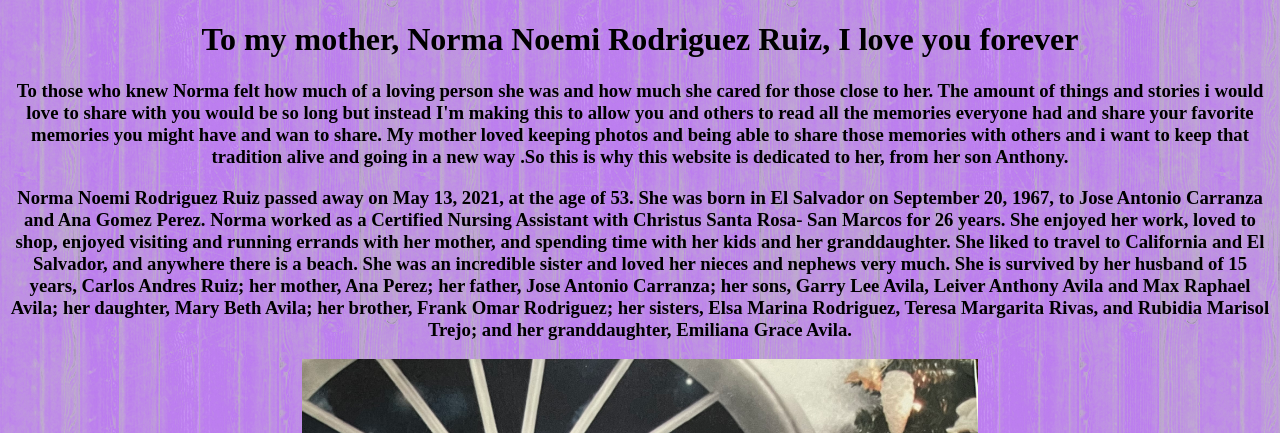
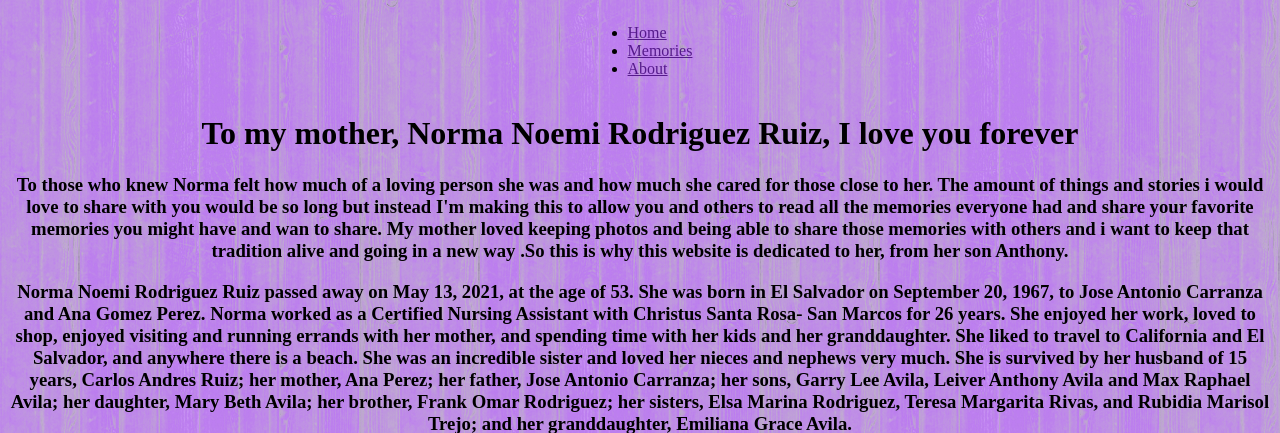
Before and after one commit to Avila0000/Full-Stack-Project, a Django app: page / in a window 1280 px wide. Shown: the top 433 px of the page. Run offline with Django 3.2, Linux system fonts and the light colour scheme.

Commit message:
added another html and css

```diff
--- a/BioApp/static/css/styles.css
+++ b/BioApp/static/css/styles.css
@@ -12,3 +12,10 @@ body{
     justify-content: center;
     align-content: flex-start;
 }
+.container{
+    list-style: none;
+    display: flex;
+    justify-content: center;
+    align-items: center;
+    align-content: center;
+}
--- a/BioApp/templates/about.html
+++ b/BioApp/templates/about.html
@@ -10,8 +10,8 @@
 <body>
     <h1 style="text-align:center">Dedicated to my mother</h1>
     <div class="paragraph">
-        <h4 style="text-align: center;">Many of you probably know my mother, Norma. Well this website is dedicated to how much my mother pushed me to become who I am today. If you don't know by now, I'm her second oldest and also her second son, Leiver Anthony Avila. It's funny how life works and it all just happens at a blink of an eye, especially with how life begins and ends. She was and still is such an important person in my life, she is also the reason why I pursued to become a software developer. For those who do not know what a software developer is, Let me make it easy and as simple as I can. A software developer is someone who writes code for many kinds of software. Which is how I made this website you're currently looking at; She always believed in everything I did and continuously pushed me to always better than before. My mother loved my siblings and I so much, even my niece Emiliana, was able to feel how much her grandma loved her. She was beyond happy for all of us and had a smile while we were around her, especially with our accomplishments. And for that I am again, dedicating this website, and also this final project for school(which I officially graduated on June 18, 2021), to her.</h4>
-        <h4 style="text-align: center;">Mom, thank you for showing me love, for believing in me, for being the best mom anyone in this world could ask for. I miss you everyday and will love you forever. Till we meet again.</h4>
+        <h3 style="text-align: center;">Many of you probably know my mother, Norma. Well this website is dedicated to how much my mother pushed me to become who I am today. If you don't know by now, I'm her second oldest and also her second son, Leiver Anthony Avila. It's funny how life works and it all just happens at a blink of an eye, especially with how life begins and ends. She was and still is such an important person in my life, she is also the reason why I pursued to become a software developer. For those who do not know what a software developer is, Let me make it easy and as simple as I can. A software developer is someone who writes code for many kinds of software. Which is how I made this website you're currently looking at; She always believed in everything I did and continuously pushed me to always better than before. My mother loved my siblings and I so much, even my niece Emiliana, was able to feel how much her grandma loved her. She was beyond happy for all of us and had a smile while we were around her, especially with our accomplishments. And for that I am again, dedicating this website, and also this final project for school(which I officially graduated on June 18, 2021), to her.</h3>
+        <h3 style="text-align: center;">Mom, thank you for showing me love, for believing in me, for being the best mom anyone in this world could ask for. I miss you everyday and will love you forever. Till we meet again.</h3>
     </div>
     <div class="mePic">
         <img src="/BioApp/static/images/MomandMe.jpg" alt="My mom and me" style="max-height: 1000px;">
--- a/BioApp/templates/index.html
+++ b/BioApp/templates/index.html
@@ -8,6 +8,13 @@
     <title>Biography for my mother, Norma</title>
 </head>
 <body>
+    <div class="container">
+        <ul>
+            <li><a href="">Home</a></li>
+            <li><a href="">Memories</a></li>
+            <li><a href="">About</a></li>
+        </ul>
+    </div>
     <h1 style="text-align: center;">To my mother, Norma Noemi Rodriguez Ruiz, I love you forever</h1>
     <h3 style="text-align: center;">To those who knew Norma felt how much of a loving person she was and how much she cared for those close to her. The amount of things and stories i would love to share with you would be so long but instead I'm making this to allow you and others to read all the memories everyone had and share your favorite memories you might have and wan to share. My mother loved keeping photos and being able to share those memories with others and i want to keep that tradition alive and going in a new way .So this is why this website is dedicated to her, from her son Anthony.</h3>
     <h3 style="text-align: center;">Norma Noemi Rodriguez Ruiz passed away on May 13, 2021, at the age of 53.  She was born in El Salvador on September 20, 1967, to Jose Antonio Carranza and Ana Gomez Perez.
--- a/BioApp/views.py
+++ b/BioApp/views.py
@@ -1,4 +1,4 @@
-from django.shortcuts import render
+from django.shortcuts import render, redirect
 
 def index(request):
     return render(request, 'index.html')
@@ -7,7 +7,7 @@ def about(request):
     return render(request, 'about.html')
 
 def memories(request):
-    pass
+    return render(request, 'memories.html')
 
 # allows user to add memory and comments
 def memoryForm(request):
```
Also changed, not shown: BioApp/templates/memories.html (added, +12 -0 lines).
